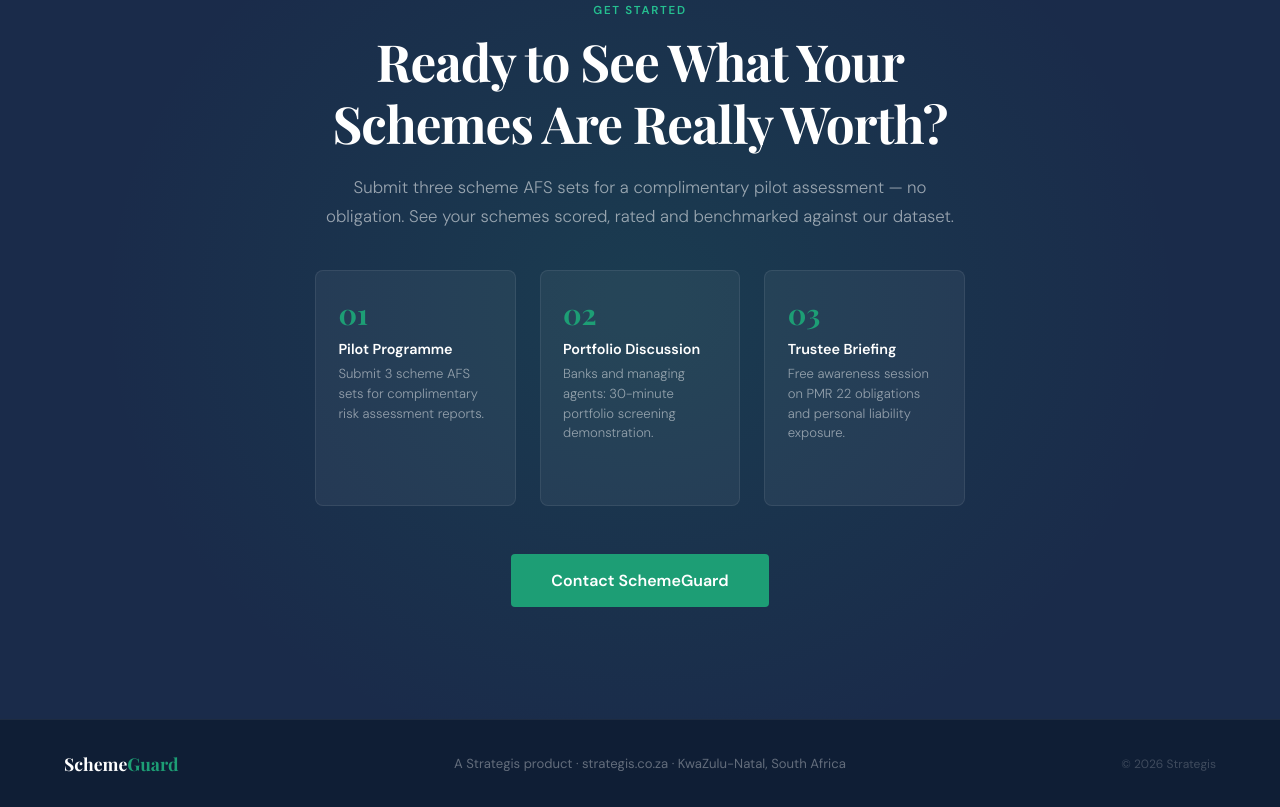
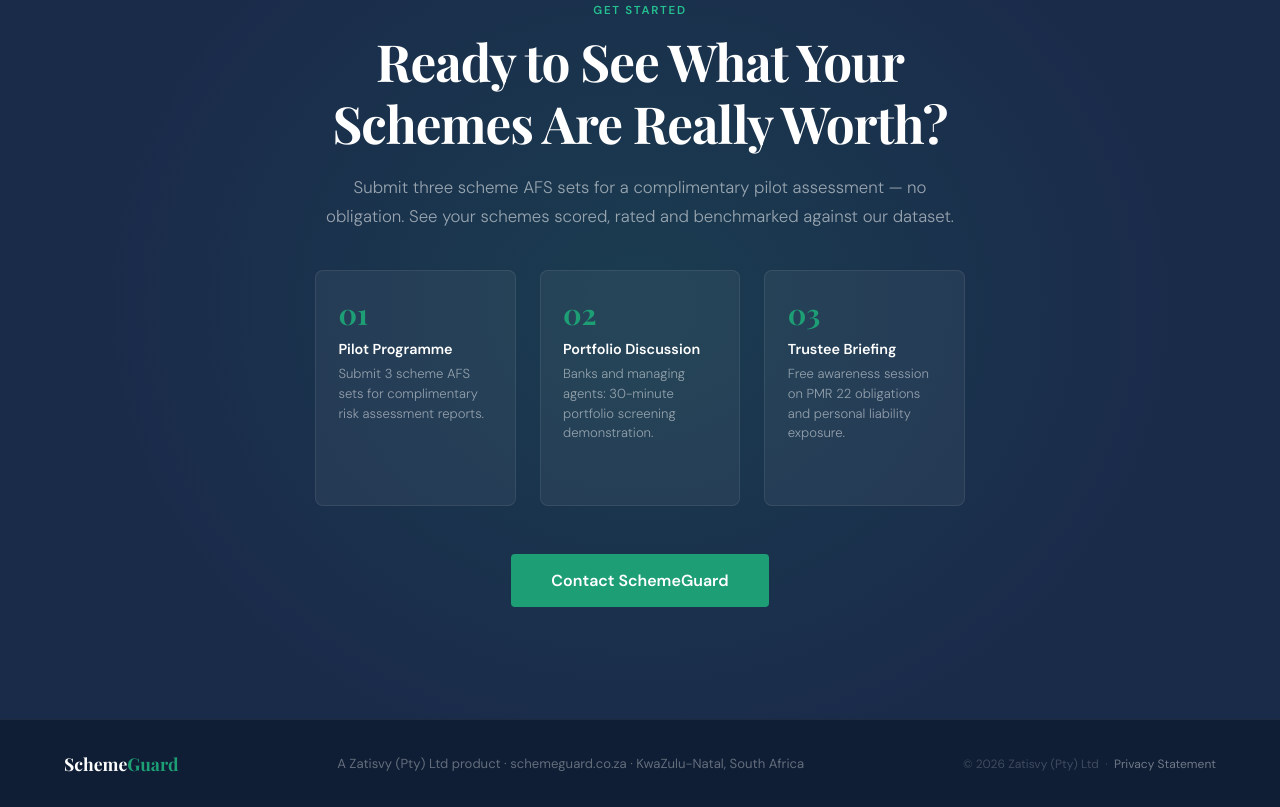
Before and after one commit to TJH-1406/schemeguard-web, a plain HTML site: page index.html in a window 1280 px wide. Shown: the part 6467-7274 px from the top of the page. Drawn offline with nearby package versions, Linux system fonts and the light colour scheme.

Commit message:
Update footer content and company details

```diff
--- a/index.html
+++ b/index.html
@@ -880,8 +880,8 @@
 <!-- FOOTER -->
 <footer>
   <div class="brand">Scheme<span>Guard</span></div>
-  <p>A Strategis product · strategis.co.za · KwaZulu-Natal, South Africa</p>
-  <p style="font-size:0.75rem;color:rgba(255,255,255,0.2)">© 2026 Strategis</p>
+  <p>A Zatisvy (Pty) Ltd product · schemeguard.co.za · KwaZulu-Natal, South Africa</p>
+  <p style="font-size:0.75rem;color:rgba(255,255,255,0.2)">© 2026 Zatisvy (Pty) Ltd &nbsp;·&nbsp; <a href="https://strategis2-my.sharepoint.com/:b:/g/personal/trevorh_zatisvy_com/IQAXj-2d1BZ6Tq5-04u30CV1AfCS9-ETTZExTHY1SA3RkV0?e=krHTqy" target="_blank" style="color:rgba(255,255,255,0.4);text-decoration:none;">Privacy Statement</a></p>
 </footer>
 
 <script>
```
